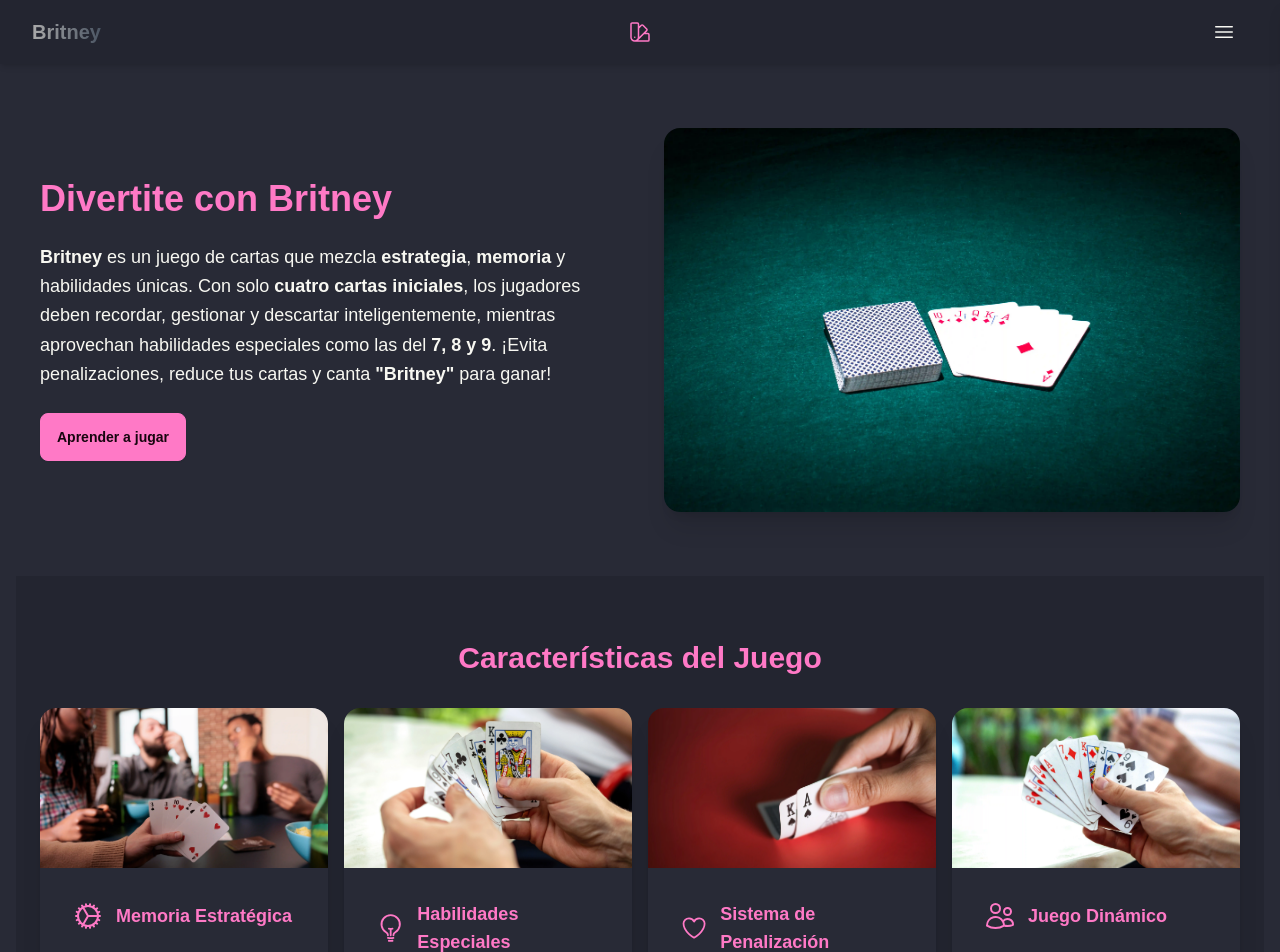
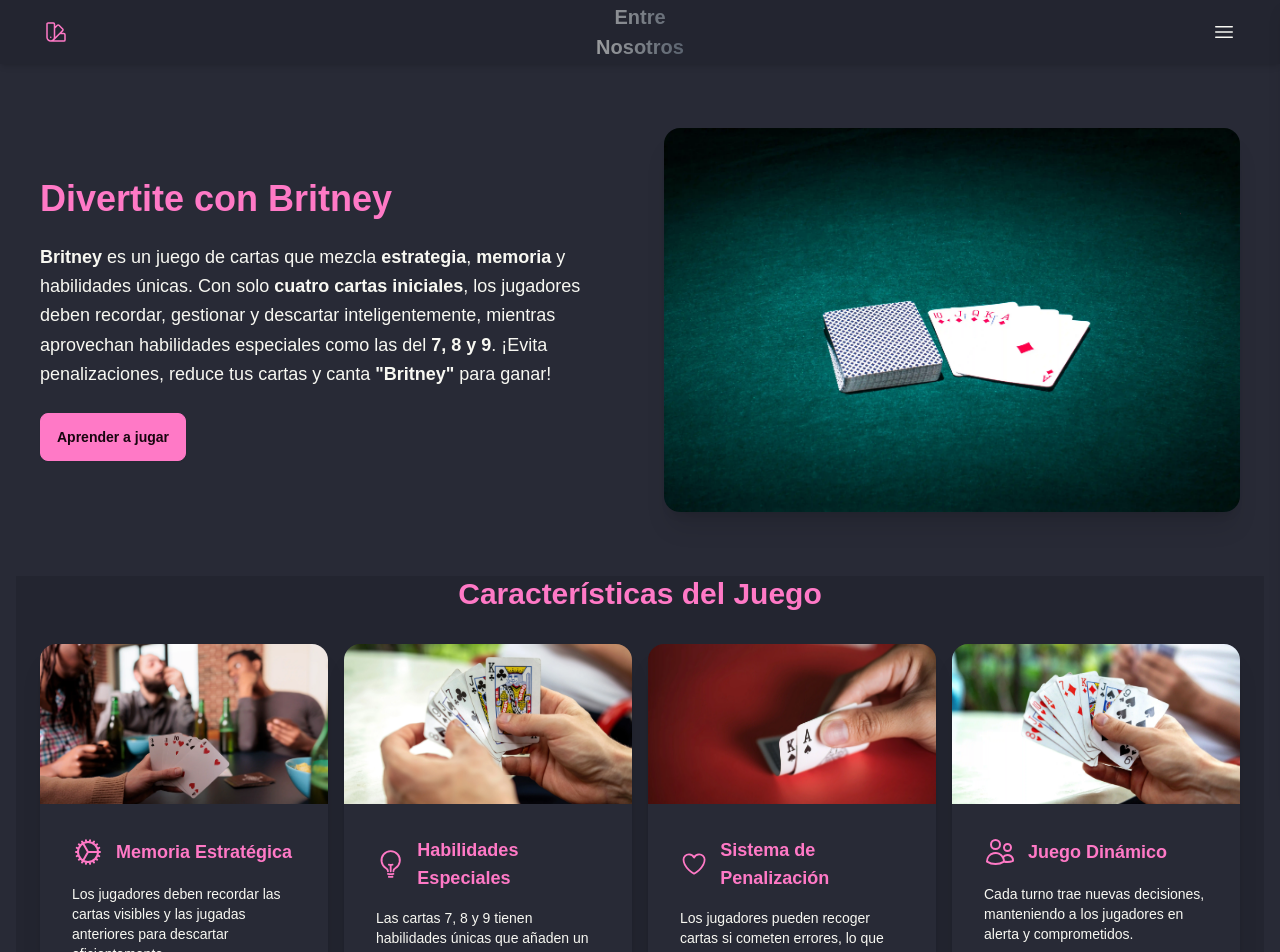
Before and after one commit to Gabito-17/Entre-Nosotros, a React (Create React App) app: page / in a window 1280 px wide. Shown: the top 952 px of the page. Built offline with nearby package versions, Linux system fonts and the light colour scheme; grey boxes are pictures that could not be loaded.

Commit message:
correcciones

```diff
--- a/src/components/Features.jsx
+++ b/src/components/Features.jsx
@@ -42,7 +42,7 @@ const features = [
 
 const Features = () => {
   return (
-    <div className="py-16 text-base-content">
+    <div className="text-base-content">
       <h2 className="text-3xl font-bold mb-8 text-center text-primary">
         Características del Juego
       </h2>
--- a/src/components/Layout/Drawer.tsx
+++ b/src/components/Layout/Drawer.tsx
@@ -1,36 +1,50 @@
 import { XMarkIcon } from "@heroicons/react/24/outline";
-import ThemeSelector from "../ThemeSelector";
+import Title from "../Layout/Title/Title";
 
-const menuItems = [
-  { label: "Nosotros Britney", href: "/britney/nosotros" },
-  { label: "Anotador Britney", href: "/britney/anotador" },
-  { label: "Reglas Britney", href: "/britney/reglas" },
-  { label: "Anotador Truco", href: "/truco/anotador" },
+const sections = [
+  {
+    title: "Britney",
+    items: [
+      { label: "Nosotros", href: "/britney/nosotros" },
+      { label: "Anotador", href: "/britney/anotador" },
+      { label: "Reglas", href: "/britney/reglas" },
+    ],
+  },
+  {
+    title: "Truco",
+    items: [
+      { label: "Anotador ", href: "/truco/anotador" },
+    ],
+  },
 ];
 
 export default function Drawer() {
   return (
     <>
-      {/* Overlay para cerrar el drawer */}
       <label htmlFor="my-drawer" className="drawer-overlay cursor-pointer" />
 
-      {/* Contenedor drawer */}
       <aside className="w-64 bg-base-200 min-h-svh flex flex-col justify-between shadow-lg overflow-y-auto">
-        {/* Botón cerrar */}
-        <div className="flex items-center justify-between ">
+        {/* Header */}
+        <div className="flex items-center justify-between px-4 py-3 border-b">
           <label
             htmlFor="my-drawer"
-            className="btn btn-square btn-ghost "
+            className="btn btn-square btn-ghost"
             aria-label="Cerrar menú"
           >
             <XMarkIcon className="h-5 w-5" />
           </label>
-
+          <Title />
         </div>
 
-        {/* Menú */}
-        <ul className="menu px-4 flex-grow space-y-2">
-          {menuItems.map(({ label, href }) => (
+        {/* Menu */}
+        <nav className="px-4 py-4 flex-grow space-y-6">
+          {sections.map(({ title, items }) => (
+            <div key={title}>
+              <h3 className="text-xs uppercase text-base-content/50 mb-1 pl-2 tracking-wide">
+                {title}
+              </h3>
+              <ul className="menu space-y-1">
+                {items.map(({ label, href }) => (
                   <li key={label}>
                     <a
                       href={href}
@@ -41,9 +55,12 @@ export default function Drawer() {
                   </li>
                 ))}
               </ul>
+            </div>
+          ))}
+        </nav>
 
         {/* Footer */}
-        <footer className="border-t  w-full pt-16">
+        <footer className="border-t w-full py-8">
           <div className="text-center">
             <span className="text-sm text-base-content/60 block">
               ¡Ayudanos a mantener la app!
--- a/src/components/Layout/NavBar.tsx
+++ b/src/components/Layout/NavBar.tsx
@@ -18,9 +18,9 @@ export default function NavBar() {
     <nav className="fixed top-0 left-0 w-full h-16 bg-base-200 shadow-md z-50 flex items-center px-4">
       <div className="navbar w-full max-w-screen-xl mx-auto px-4">
         <div className="navbar-start">
-          <Title />
+          <ThemeSelector />
         </div>
-        <div className="navbar-center hidden lg:flex" /> <ThemeSelector />
+        <div className="navbar-center hidden lg:flex" /> <Title />
         <div className="navbar-end">
           <label
             htmlFor="my-drawer"
--- a/src/components/Layout/Title/Title.jsx
+++ b/src/components/Layout/Title/Title.jsx
@@ -3,8 +3,8 @@ import "./Title.css";
 
 const Title = () => {
   return (
-    <a href="/" className="text-gradient font-bold text-large">
-      Britney
+    <a href="/" className="text-gradient font-bold text-large text-center">
+      Entre Nosotros
     </a>
   );
 };
```
Lines whose indentation alone changed are shown as unchanged.
